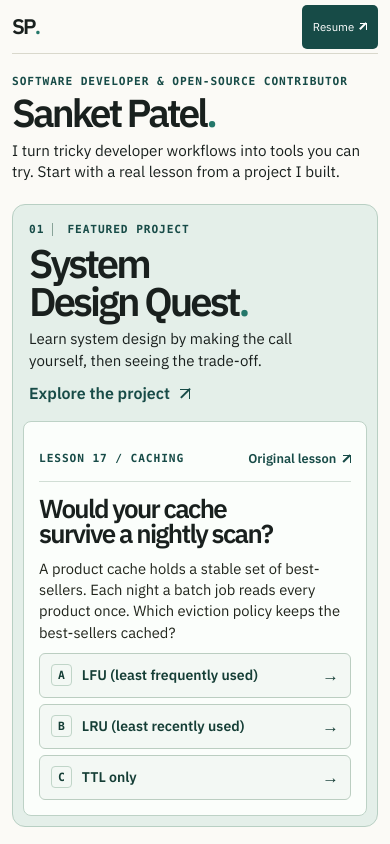
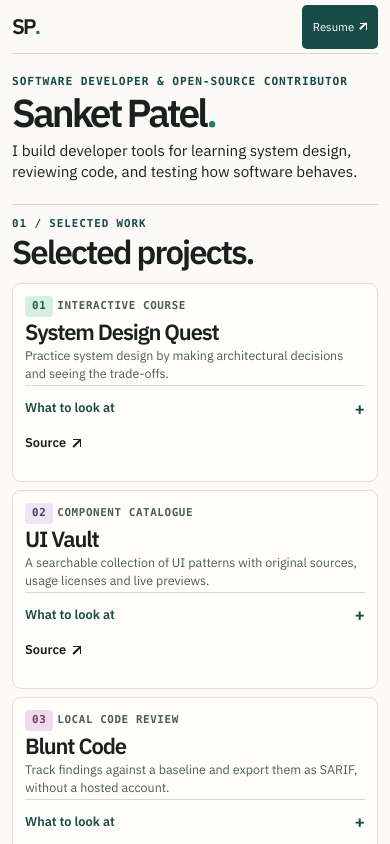
Before and after one commit to sanketpatel32/Resume, a Next.js app: page / in a window 390 px wide. Shown: the top 844 px of the page. Built offline with nearby package versions, Linux system fonts and the light colour scheme.

Commit message:
Lead with selected projects instead of a caching quiz

```diff
--- a/src/app/switchyard.css
+++ b/src/app/switchyard.css
@@ -840,42 +840,22 @@
   .atlas-page .wb-packet>code { font-size:.58rem; }
 }
 
-/* Editorial portfolio: the first screen is a real project, not a control panel. */
+/* Editorial portfolio: a compact introduction and project index. */
 .editorial {
   --sy-bg:#fbfaf6;--sy-rule:#d9d8cc;--sy-ink:#19201e;--sy-muted:#4d5c56;--sy-purple:#174b47;
   --ed-surface:#e4efe9;--ed-green:#174b47;--ed-light:#fbfefb;--ed-edge:#b8cfc3;
 }
 .editorial .sy-head {height:62px}
 .editorial .ed-home {font-size:1.32rem;font-weight:800;letter-spacing:-.085em;text-decoration:none;min-height:44px;display:inline-flex;align-items:center}
-.editorial .ed-home span,.ed-intro h1 span,.ed-feature-intro h2 span {color:#24776a}
+.editorial .ed-home span,.ed-intro h1 span {color:#24776a}
 .editorial .atlas-pdf {background:#174b47}
 .editorial .sy-head nav a:not(.atlas-pdf) {text-underline-offset:4px}
 .ed-kicker {font:650 .7rem/1.35 var(--atlas-mono);letter-spacing:.08em;text-transform:uppercase;color:var(--ed-green)}
 .ed-intro {display:grid;grid-template-columns:1fr minmax(265px,.5fr);align-items:end;gap:20px;margin:clamp(20px,2.8vw,44px) 0 clamp(18px,2.45vw,34px)}
 .ed-intro h1 {font:670 clamp(39px,5vw,72px)/.96 "IBM Plex Sans",Arial,sans-serif;letter-spacing:-.075em;margin-top:5px}
 .ed-intro>p {font-size:clamp(.95rem,1.35vw,1.16rem);line-height:1.43;max-width:36ch;padding-bottom:3px}
-.ed-feature {display:grid;grid-template-columns:minmax(0,.95fr) minmax(0,1.05fr);background:var(--ed-surface);border:1px solid var(--ed-edge);border-radius:13px;overflow:hidden}
-.ed-feature-intro {padding:clamp(24px,4.45vw,78px);align-self:center}
-.ed-feature-intro .ed-kicker span {margin-right:.6em;padding-right:.7em;border-right:1px solid #88a398}
-.ed-feature-intro h2 {font:650 clamp(65px,8.6vw,150px)/.83 "IBM Plex Sans",Arial,sans-serif;letter-spacing:-.074em;margin:15px 0 24px}
-.ed-feature-intro>p:not(.ed-kicker) {max-width:34ch;line-height:1.44;font-size:clamp(.94rem,1.34vw,1.2rem)}
-.ed-inline {display:inline-flex;align-items:center;gap:8px;min-height:44px;margin-top:8px;color:var(--ed-green);font-weight:650;text-underline-offset:4px}
-.ed-feature .ed-lesson {max-width:none;margin:clamp(12px,1.6vw,24px);align-self:stretch;padding:clamp(15px,2.6vw,42px);border-radius:8px;background:var(--ed-light);border:1px solid #bdd2c6}
-.ed-lesson-meta {display:flex;align-items:center;justify-content:space-between;gap:10px;border-bottom:1px solid #d1ded5;margin-bottom:14px}
-.ed-lesson-meta a {display:inline-flex;align-items:center;gap:5px;min-height:44px;color:var(--ed-green);font-size:.8rem;font-weight:600;text-underline-offset:3px}
-.ed-lesson h3 {font:650 clamp(26px,3.8vw,57px)/.97 "IBM Plex Sans",Arial,sans-serif;letter-spacing:-.065em;max-width:19ch; margin:0 0 12px}
-.editorial .ed-lesson .ft-card {background:none;padding:0;border:0}
-.editorial .ed-lesson .ft-card-prompt {font-family:inherit;font-size:clamp(.92rem,1.15vw,1.1rem);line-height:1.44;max-width:60ch}
-.ed-lesson .ft-card-choices {display:grid;grid-template-columns:1fr;margin-top:13px;gap:6px;counter-reset:answer}
-.editorial .ed-lesson .ft-card-choices button {counter-increment:answer;display:flex;text-align:left;align-items:center;gap:10px;border:1px solid #bbcec1;border-radius:6px;min-height:45px;padding:7px 11px;background:#f3f8f4;font-family:inherit;color:#153e36}
-.ed-lesson .ft-card-choices button::before {content:counter(answer,upper-alpha);font:650 .71rem var(--atlas-mono);padding:3px 6px;border:1px solid #c0d5c8;border-radius:4px}
-.ed-lesson .ft-card-choices button::after {content:"→";font-size:1.05rem;margin-left:auto}
-.editorial .ed-lesson .ft-card-choices button[data-state="right"] {background:#d6edd9;border-color:#7fa986}
-.editorial .ed-lesson .ft-card-choices button[data-state="wrong"] {background:#fae9d8;border-color:#d8a87d}
-.ed-lesson .ft-card-outcome {border-left:3px solid #538e7d;padding-left:10px;margin-top:14px}
-.editorial .ed-lesson .ft-card-again {background:#e4efe9;color:#174b47;border:1px solid #9bb8a9;min-height:44px}
-.editorial .atlas-projects {margin-top:clamp(25px,4.5vw,69px)}
-.editorial .atlas-catalogue {grid-template-columns:repeat(3,minmax(0,1fr))}
+.editorial .atlas-projects {margin-top:clamp(18px,2.1vw,36px)}
+.editorial .atlas-catalogue {grid-template-columns:repeat(4,minmax(0,1fr))}
 .editorial .atlas-catalogue[data-view=list] {grid-template-columns:1fr}
 .editorial .atlas-project,.editorial .sy-exhibit {background:#fffefa;border-color:#deded1}
 .editorial .atlas-project-head,.editorial .atlas-project p,.editorial .sy-exhibit-body p {color:#4d5c56}
@@ -897,28 +877,18 @@
 @media(max-width:900px) {
  .ed-intro {grid-template-columns:1fr;gap:8px}
  .ed-intro>p {max-width:45ch}
- .ed-feature {grid-template-columns:1fr}
- .ed-title-break {display:none}
- .ed-title-break::after {content:" "}
- .ed-feature-intro {padding:17px 16px 0}
- .ed-feature-intro h2 {font-size:clamp(40px,8vw,80px);letter-spacing:-.073em;line-height:.94;margin:8px 0}
- .ed-feature-intro .ed-inline {margin-top:0}
- .ed-feature .ed-lesson {margin:5px 10px 10px}
  .editorial .atlas-catalogue {grid-template-columns:repeat(2,minmax(0,1fr))}
 }
 @media(max-width:520px) {
  .editorial .sy-head {height:54px}
  .ed-intro h1 {font-size:clamp(39px,10vw,53px)}
- .ed-lesson .ft-card-choices {margin-top:10px}
  .editorial .atlas-catalogue {grid-template-columns:1fr}
 }
-@keyframes ed-answer {from{opacity:.25;transform:translateY(12px)}to{opacity:1;transform:translateY(0)}}
 @keyframes ed-switch {from{opacity:.35;transform:translateX(9px)}to{opacity:1;transform:translateX(0)}}
 @media(prefers-reduced-motion:no-preference){
- .editorial .ed-lesson .ft-card-outcome {animation:ed-answer 250ms var(--motion-out) both}
  .editorial [data-engaged=true] .atlas-demo-in {animation:ed-switch 240ms var(--motion-out) both}
- .editorial .ft-card-choices button,.editorial .atlas-views button,.editorial .atlas-evidence summary,.editorial .wb-rail button,.editorial .ed-inline .sy-ne {transition:background-color 175ms ease,border-color 175ms ease,transform 175ms var(--motion-out)}
- .editorial .ft-card-choices button:active,.editorial .atlas-views button:active {transform:scale(.985)}
+ .editorial .atlas-views button,.editorial .atlas-evidence summary,.editorial .wb-rail button {transition:background-color 175ms ease,border-color 175ms ease,transform 175ms var(--motion-out)}
+ .editorial .atlas-views button:active {transform:scale(.985)}
  @supports(interpolate-size:allow-keywords) and (transition-behavior:allow-discrete){
    .editorial .atlas-evidence {interpolate-size:allow-keywords}
    .editorial .atlas-evidence::details-content {block-size:0;overflow:clip;opacity:0;transition:block-size 240ms var(--motion-out),opacity 190ms ease,content-visibility 240ms allow-discrete}
@@ -927,7 +897,6 @@
  }
 }
 @media(hover:hover) and (pointer:fine){
- .editorial .ed-lesson .ft-card-choices button:not(:disabled):hover,.editorial .atlas-samples .wb-rail button:hover {background:#e0eee3;border-color:#7b9f90}
+ .editorial .atlas-samples .wb-rail button:hover {background:#e0eee3;border-color:#7b9f90}
  .editorial .atlas-evidence summary:hover {background:#f0f6ee}
- .editorial .ed-inline:hover .sy-ne {transform:translate(2px,-2px)}
 }
--- a/src/features/switchyard/AtlasProjects.tsx
+++ b/src/features/switchyard/AtlasProjects.tsx
@@ -5,9 +5,10 @@ import { useState, useSyncExternalStore } from "react";
 const gh = "https://github.com/sanketpatel32";
 const subscribe = () => () => {};
 const projects = [
-  {id:"find", n:"01", title:"UI Vault", kind:"Component catalogue", color:"lilac", description:"A searchable collection of UI patterns with original sources, usage licenses and live previews.", href:gh+"/ui-vault", proofTitle:"3,157 entries", proof:"33 sources and 766 live previews in the catalogue snapshot.", evidence:"Open catalogue", evidenceHref:"https://sanketpatel32.github.io/ui-vault/"},
-  {id:"review", n:"02", title:"Blunt Code", kind:"Local code review", color:"rose", description:"Track findings against a baseline and export them as SARIF, without a hosted account.", href:gh+"/Blunt-code", proofTitle:"Windows release", proof:"Try the desktop build locally or inspect the implementation on GitHub.", evidence:"See release", evidenceHref:gh+"/Blunt-code/releases/tag/v0.52.0"},
-  {id:"trace", n:"03", title:"Small Server", kind:"HTTP workbench", color:"sand", description:"A single Go binary for testing webhooks and experimenting with HTTP behavior.", href:gh+"/Small-server", proofTitle:"200 → 304", proof:"A matching ETag avoids sending the response body again. See how the Go handler makes that decision.", evidence:"Read cache handler", evidenceHref:gh+"/Small-server/blob/052726757207700e210946e4565d8bbf2a940dcc/lab.go#L104-L116"},
+  {id:"learn", n:"01", title:"System Design Quest", kind:"Interactive course", color:"mint", description:"Practice system design by making architectural decisions and seeing the trade-offs.", href:gh+"/system-design-quest", proofTitle:"Hands-on scenarios", proof:"The project turns concepts like scaling, storage, and caching into design decisions you can practice.", evidence:"Read project overview", evidenceHref:gh+"/system-design-quest#readme"},
+  {id:"find", n:"02", title:"UI Vault", kind:"Component catalogue", color:"lilac", description:"A searchable collection of UI patterns with original sources, usage licenses and live previews.", href:gh+"/ui-vault", proofTitle:"3,157 entries", proof:"33 sources and 766 live previews in the catalogue snapshot.", evidence:"Open catalogue", evidenceHref:"https://sanketpatel32.github.io/ui-vault/"},
+  {id:"review", n:"03", title:"Blunt Code", kind:"Local code review", color:"rose", description:"Track findings against a baseline and export them as SARIF, without a hosted account.", href:gh+"/Blunt-code", proofTitle:"Windows release", proof:"Try the desktop build locally or inspect the implementation on GitHub.", evidence:"See release", evidenceHref:gh+"/Blunt-code/releases/tag/v0.52.0"},
+  {id:"trace", n:"04", title:"Small Server", kind:"HTTP workbench", color:"sand", description:"A single Go binary for testing webhooks and experimenting with HTTP behavior.", href:gh+"/Small-server", proofTitle:"200 → 304", proof:"A matching ETag avoids sending the response body again. See how the Go handler makes that decision.", evidence:"Read cache handler", evidenceHref:gh+"/Small-server/blob/052726757207700e210946e4565d8bbf2a940dcc/lab.go#L104-L116"},
 ] as const;
 
 export default function AtlasProjects() {
@@ -15,7 +16,7 @@ export default function AtlasProjects() {
   const [view,setView]=useState<"plates"|"list">("plates");
   return <section className="atlas-projects wb-index" id="work" aria-labelledby="wb-index-title">
     <div className="atlas-catalogue-head">
-      <div className="atlas-catalogue-title"><p className="wb-overline">02 / Selected work</p><h2 id="wb-index-title">More things I built.</h2></div>
+      <div className="atlas-catalogue-title"><p className="wb-overline">01 / Selected work</p><h2 id="wb-index-title">Selected projects.</h2></div>
       {ready&&<div className="atlas-views" role="group" aria-label="Project view"><button type="button" onClick={()=>setView("plates")} aria-pressed={view==="plates"}>Cards</button><button type="button" onClick={()=>setView("list")} aria-pressed={view==="list"}>List</button></div>}
     </div>
     <div className="atlas-catalogue" data-view={view}>{projects.map(p=>
--- a/src/features/switchyard/SwitchyardPage.tsx
+++ b/src/features/switchyard/SwitchyardPage.tsx
@@ -1,10 +1,8 @@
 import Upstream from "./Upstream";
 import Workbench from "./Workbench";
 import AtlasProjects from "./AtlasProjects";
-import SdqCard from "@/features/fieldtrials/SdqCard";
 
 const gh = "https://github.com/sanketpatel32";
-const lesson = gh + "/system-design-quest/blob/4d83a6c97a34e11b362b609d0c3f13e06fbf8670/scripts/authored/interactive/r1-r4.json#L374-L397";
 
 export default function SwitchyardPage() {
   return (
@@ -16,20 +14,7 @@ export default function SwitchyardPage() {
       <main id="main-content" tabIndex={-1} className="sy-bound">
         <section className="ed-intro" aria-labelledby="sy-title">
           <div><p className="ed-kicker">Software developer &amp; open-source contributor</p><h1 id="sy-title">Sanket Patel<span>.</span></h1></div>
-          <p>I turn tricky developer workflows into tools you can try. Start with a real lesson from a project I built.</p>
-        </section>
-        <section className="ed-feature" aria-labelledby="ed-feature-title">
-          <div className="ed-feature-intro">
-            <p className="ed-kicker"><span>01</span> Featured project</p>
-            <h2 id="ed-feature-title">System<br className="ed-title-break"/> Design<br className="ed-title-break"/> Quest<span>.</span></h2>
-            <p>Learn system design by making the call yourself, then seeing the trade-off.</p>
-            <a className="ed-inline" href={gh+"/system-design-quest"}>Explore the project <span className="sy-ne" aria-hidden="true"/></a>
-          </div>
-          <div className="ed-lesson sy-lesson" id="sample-lesson">
-            <div className="ed-lesson-meta"><p className="ed-kicker">Lesson 17 <span aria-hidden="true">/</span> Caching</p><a href={lesson}>Original lesson <span className="sy-ne" aria-hidden="true"/></a></div>
-            <h3>Would your cache survive a nightly scan?</h3>
-            <SdqCard/>
-          </div>
+          <p>I build developer tools for learning system design, reviewing code, and testing how software behaves.</p>
         </section>
         <AtlasProjects/>
         <Workbench/>
```
Also changed, not shown: 1 other file (tests, documents, lock files or other folders).
